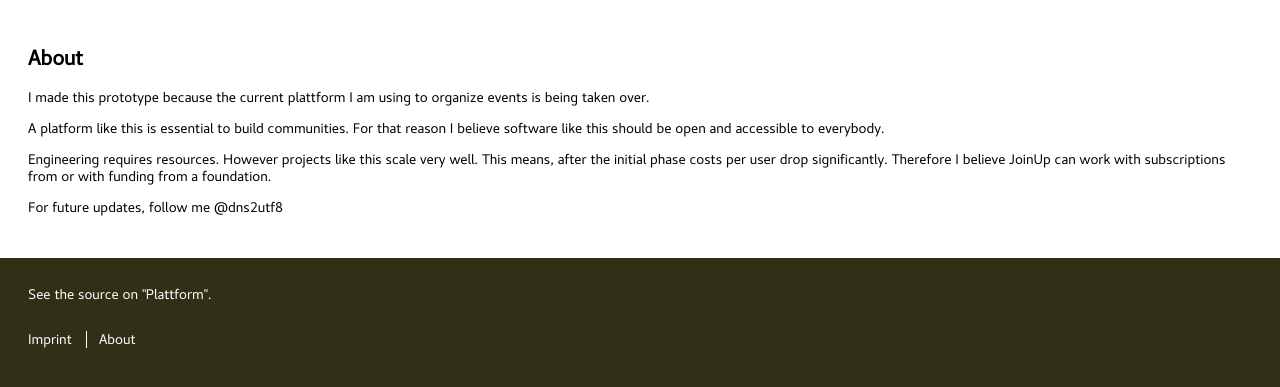
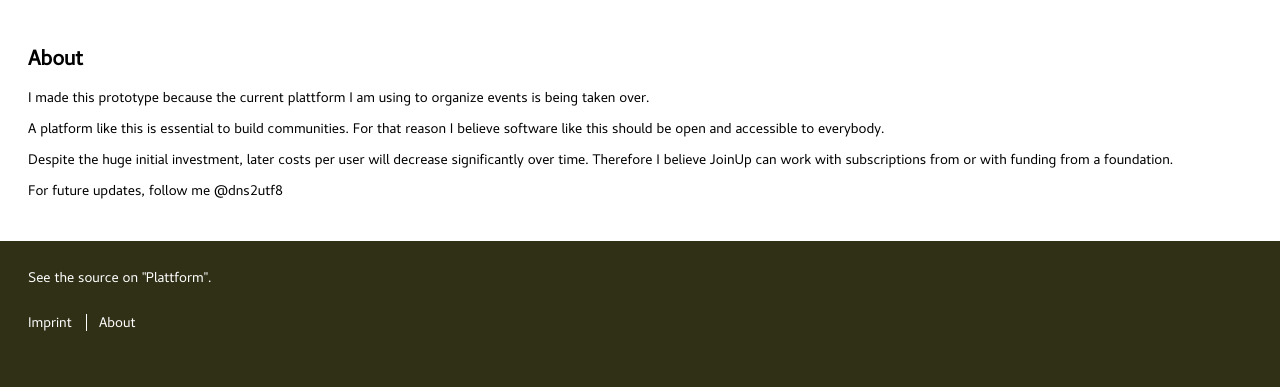
Before and after one commit to dns2utf8/joinup, a Django app: page /pages/about in a window 1280 px wide. Shown: the part 79-466 px from the top of the page. Run offline with Django 3.2, Linux system fonts and the light colour scheme.

Commit message:
About text

```diff
--- a/joinup/pages/templates/pages/About.html
+++ b/joinup/pages/templates/pages/About.html
@@ -16,9 +16,7 @@
 </p>
 
 <p>
-    Engineering requires resources.
-    However projects like this scale very well.
-    This means, after the initial phase costs per user drop significantly.
+    Despite the huge initial investment, later costs per user will decrease significantly over time.
     Therefore I believe JoinUp can work with subscriptions from or with funding from a foundation.
 </p>
 
```
